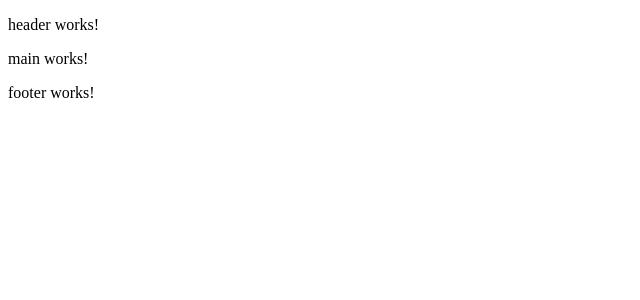
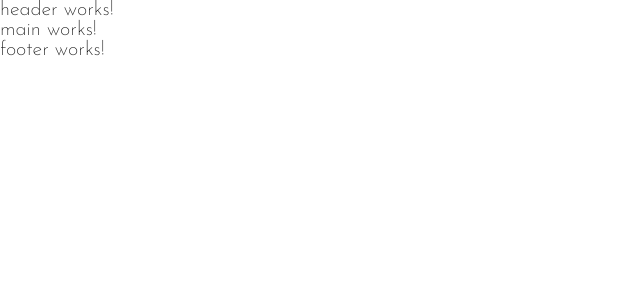
Before and after one commit to ronaldosilva-nas/meu-portfolio, an Angular app: page / in a window 1280 px wide. Shown: the top 300 px of the page, without its empty margins (0-640 px from the left). Built offline with nearby package versions, Linux system fonts and the light colour scheme.

Commit message:
estilos iniciais do projeto

```diff
--- a/src/app/models/menu.ts
+++ b/src/app/models/header.ts
@@ -1,4 +1,4 @@
-export class Menu {
+export class HeaderModel {
     name?: string;
     url?: string;
 }
--- a/src/app/models/profile.ts
+++ b/src/app/models/profile.ts
@@ -1,4 +1,4 @@
-export class Profile {
+export class ProfileModel {
     name?: string;
     whatsApp?: string;
     linkedIn?: string;
--- a/src/app/services/header.ts
+++ b/src/app/services/header.ts
@@ -1,5 +1,5 @@
 import { Injectable } from '@angular/core';
-import { Menu } from '../models/menu';
+import { HeaderModel } from '../models/header';
 
 @Injectable({
   providedIn: 'root',
@@ -8,9 +8,9 @@ export class HeaderService {
 
   constructor() {}
 
-  getItems(): Array<Menu> {
+  getItems(): Array<HeaderModel> {
 
-    const menu: Array<Menu> = [
+    const menu: Array<HeaderModel> = [
       {
         name: 'Inicio',
         url: '#banner'
--- a/src/app/services/profile.ts
+++ b/src/app/services/profile.ts
@@ -1,5 +1,5 @@
 import { Injectable } from '@angular/core';
-import { Profile } from '../models/profile';
+import { ProfileModel } from '../models/profile';
 
 @Injectable({
   providedIn: 'root',
@@ -8,9 +8,9 @@ export class ProfileService {
 
   constructor() {}
 
-  getProfile(): Profile {
+  getProfile(): ProfileModel {
 
-    var profile: Profile = {
+    var profile: ProfileModel = {
       name: 'Ronaldo Silva Nascimento',
       email: 'silvaronaldo7662@gmail.com',
       whatsApp: 'https://api.whatsapp.com/send?phone=5599982584390&text=Ol%C3%A1,%20gostaria%20de%20saber%20mais%20informa%C3%A7%C3%B5es!',
--- a/src/index.html
+++ b/src/index.html
@@ -6,6 +6,9 @@
   <base href="/">
   <meta name="viewport" content="width=device-width, initial-scale=1">
   <link rel="icon" type="image/x-icon" href="favicon.ico">
+  <link rel="preconnect" href="https://fonts.googleapis.com">
+  <link rel="preconnect" href="https://fonts.gstatic.com" crossorigin>
+  <link href="https://fonts.googleapis.com/css2?family=Josefin+Sans:ital,wght@0,100..700;1,100..700&family=Ubuntu:ital,wght@0,300;0,400;0,500;0,700;1,300;1,400;1,500;1,700&display=swap" rel="stylesheet">
 </head>
 <body>
   <app-root></app-root>
--- a/src/styles.css
+++ b/src/styles.css
@@ -1 +1,69 @@
-/* You can add global styles to this file, and also import other style files */
+* {
+    padding: 0;
+    margin: 0;
+    border: 0;
+    box-sizing: border-box;
+    scroll-behavior: smooth;
+}
+
+:root {
+    font-size: 125%;
+    font-family: 'Josefin Sans', sans-serif;
+
+    --font-size-1: 2.25rem;
+    --font-size-2: 1.75rem;
+    --font-size-3: 1.25rem;
+    --font-size-4: 1rem;
+    --font-size-5: 0.75rem;
+
+    --background-color-1: #2f4f4f;
+
+    --color-blue-1: #00abf0;
+
+    --color-black-1: #181818;
+}
+
+@media (min-width: 768px) {
+    :root {
+        --font-size-1: 2.8rem;  /* 56px */
+        --font-size-2: 2rem;  /* 40px */
+        --font-size-3: 1.5rem;  /* 30px */
+    }
+}
+
+h1 {
+    font-size: var(--font-size-1)
+}
+
+h2 {
+    font-size: var(--font-size-2)
+}
+
+h3 {
+    font-size: var(--font-size-3)
+}
+
+a {
+    text-decoration: none;
+}
+
+p, a {
+    font-size: var(--font-size-4);
+    font-weight: 200;
+    color: var(--color-black-1)
+}
+
+.container {
+    padding: 40px 20px;
+}
+
+.container .box {
+    max-width: 1280px;
+    margin: 0 auto;
+}
+
+@media (min-width: 768px) {
+    .container {
+        padding: 60px 40px;
+    }
+}
```
